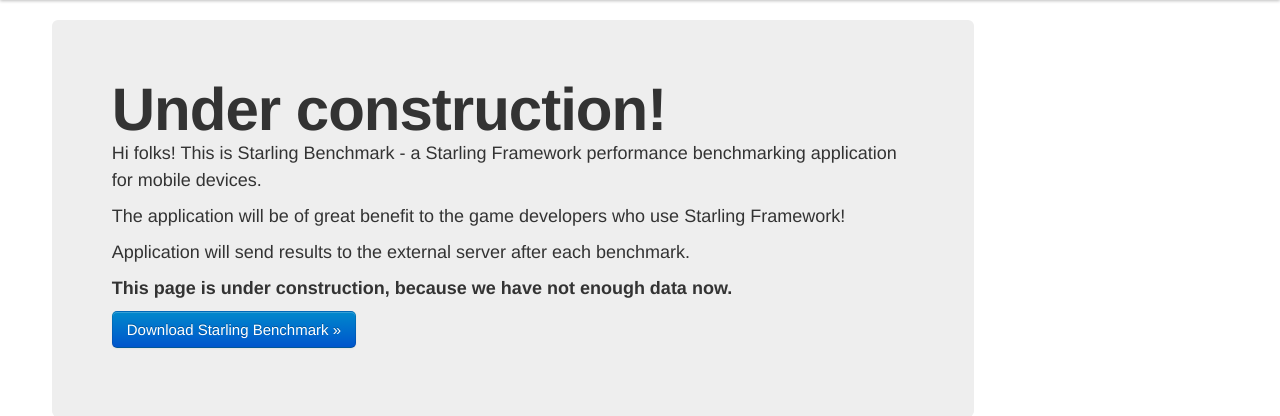
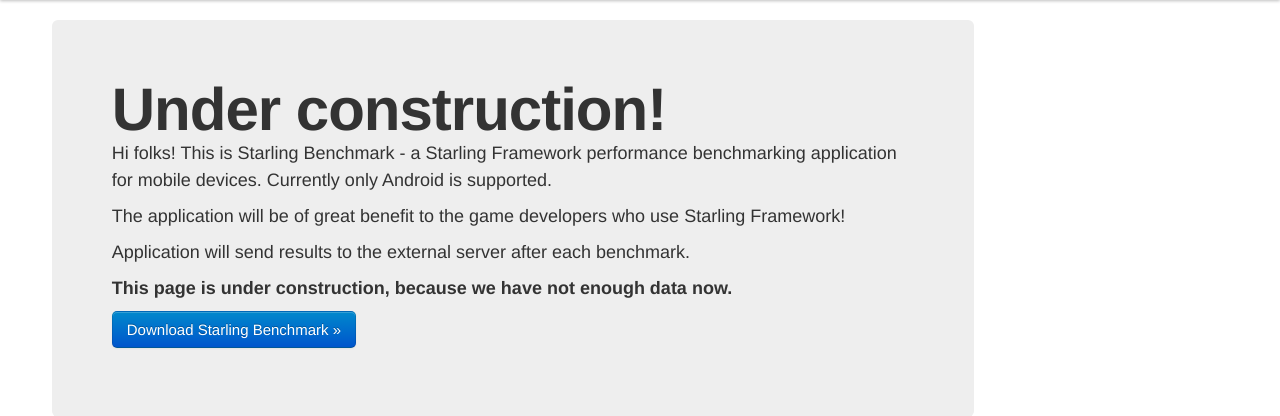
Before and after one commit to ekeeper/Starling-Benchmark, a PHP site: page / in a window 1280 px wide. Shown: the part 40-456 px from the top of the page. Run offline with PHP 8.4, Linux system fonts and the light colour scheme; some libraries are stand-ins or nearby versions.

Commit message:
frontend+readme update

```diff
--- a/front/index.php
+++ b/front/index.php
@@ -95,7 +95,7 @@
 
           <div class="hero-unit">
             <h1>Under construction!</h1>
-            <p>Hi folks! This is Starling Benchmark - a Starling Framework performance benchmarking application for mobile devices.</p>
+            <p>Hi folks! This is Starling Benchmark - a Starling Framework performance benchmarking application for mobile devices. Currently only Android is supported.</p>
             <p>The application will be of great benefit to the game developers who use Starling Framework!</p>
             <p>Application will send results to the external server after each benchmark.</p>
             <p><strong>This page is under construction, because we have not enough data now.</strong></p>
```
Also changed, not shown: 1 other file.
